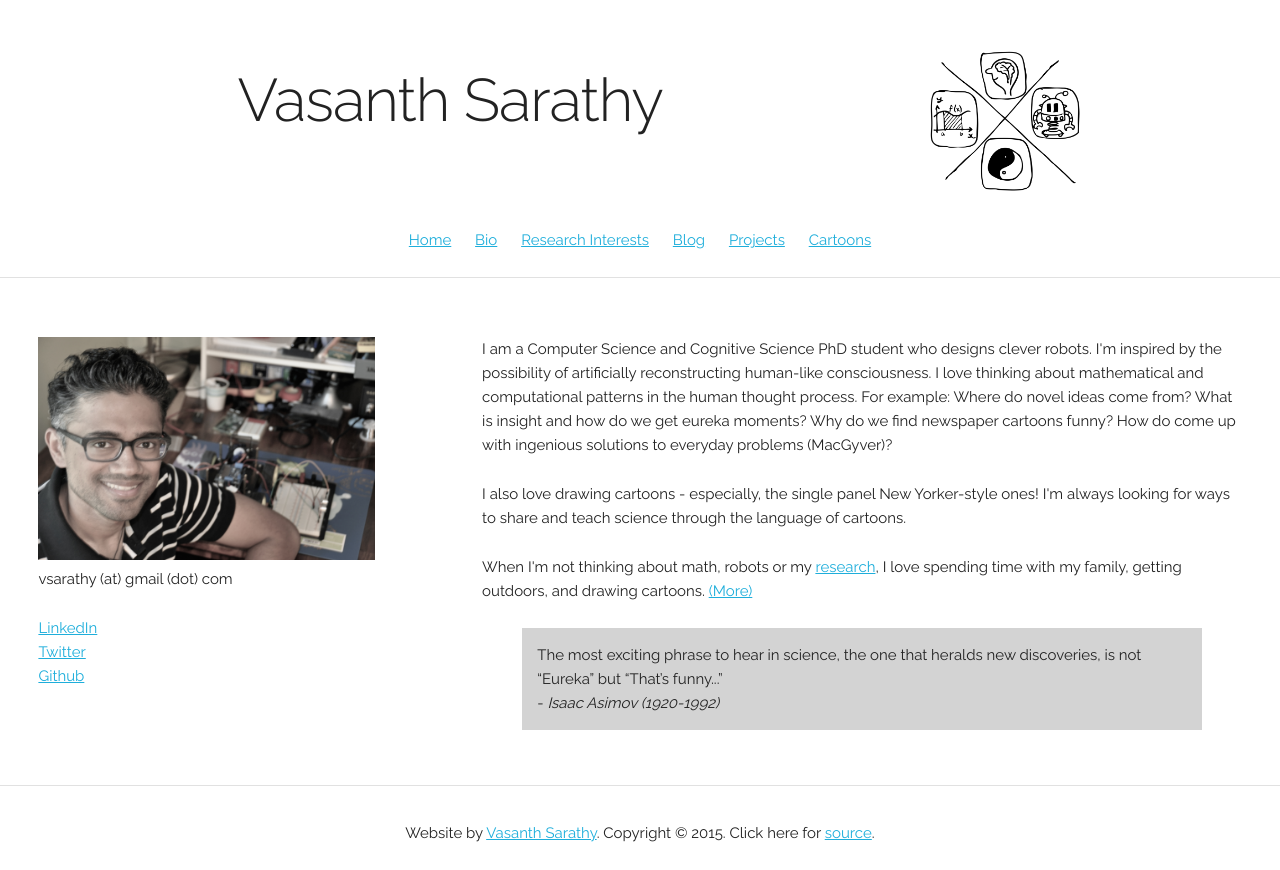
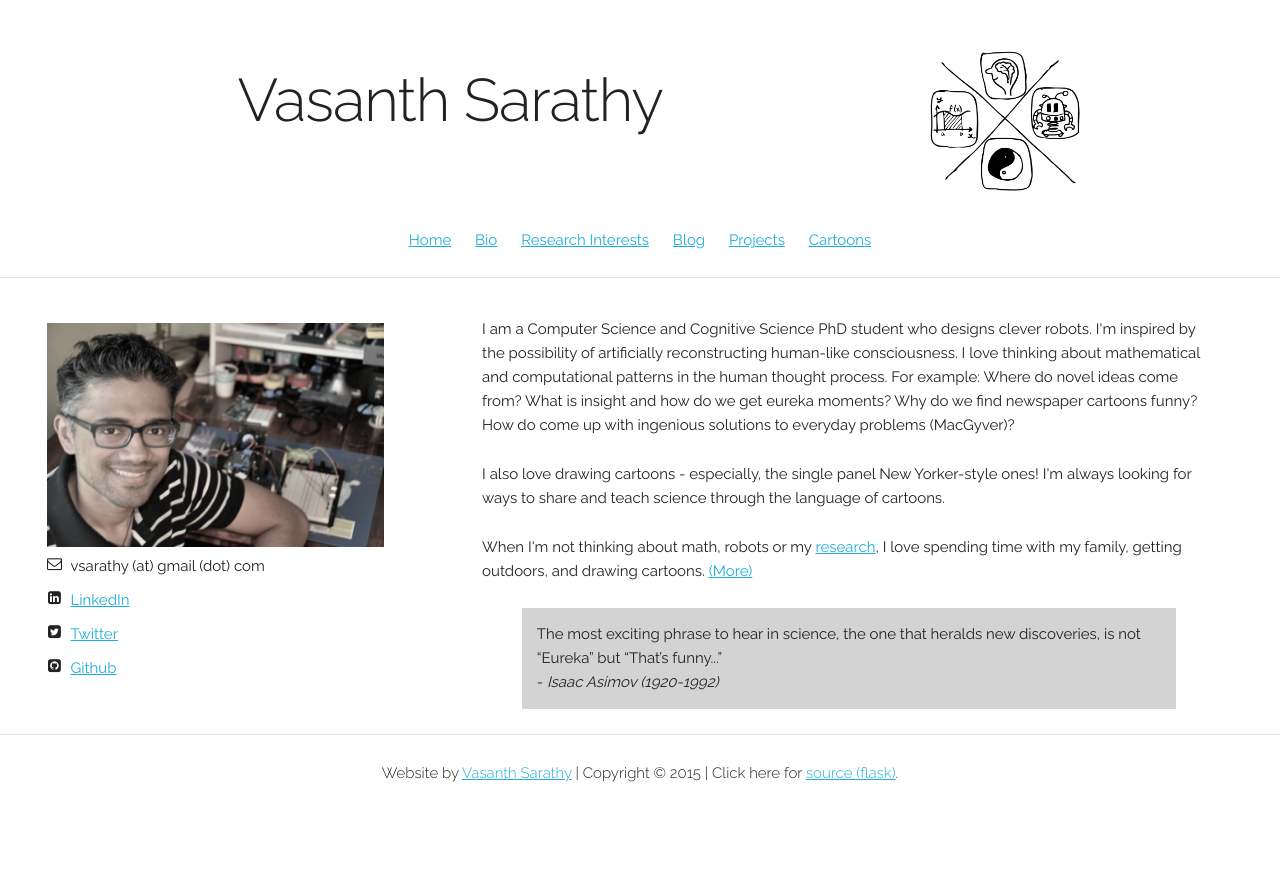
Before and after one commit to vasanthsarathy/vsarathy.com-flask, a Flask app: page / in a window 1280 px wide. After the commit the page ends 782 px from the top, so only its background shows below. Run offline with Flask 2, Linux system fonts and the light colour scheme; some libraries are stand-ins or nearby versions.

Commit message:
added bio page, icon fonts and realigned

```diff
--- a/app.py
+++ b/app.py
@@ -16,8 +16,12 @@ HOSTING_DOMAIN = 'http://vsarathy.com/'
 def index():
     return render_template('index.html')
 
+@app.route('/bio.html')
+def bio():
+    return render_template('bio.html')
+
 @app.route('/research.html')
-def contact():
+def research():
     return render_template('research.html')
 
 @app.errorhandler(404)
--- a/static/css/skeleton.css
+++ b/static/css/skeleton.css
@@ -434,3 +434,8 @@ author: Vasanth Sarathy;
   display: inline;
   padding: 10px;
 }
+
+/* Social icons */
+#social li {
+  list-style-type: none;
+}
--- a/templates/base.html
+++ b/templates/base.html
@@ -26,6 +26,9 @@
 			<!-- Favicon
 			–––––––––––––––––––––––––––––––––––––––––––––––––– -->
 			<link rel="shortcut icon" href="http://faviconist.com/icons/51deba08fb76ec56dd1fa7087f04b6dd/favicon.ico" />
+
+			<link rel="stylesheet" href="//maxcdn.bootstrapcdn.com/font-awesome/4.3.0/css/font-awesome.min.css">
+
 		{% endblock %}
 	</head>
 	<body>
@@ -41,20 +44,16 @@
 			</div>
 
 			<div class="row" id ="menu" style="text-align: center" >
-<!-- 				<div class="twelve columns offset-by-two" id="menu"> -->
 				<ul>
 					<li><a href="/">Home</a></li>
-						<li><a href="/">Bio</a></li>
+					<li><a href="/bio.html">Bio</a></li>
 					<li><a href="/research.html">Research Interests</a></li>
 					<li><a href="/">Blog</a></li>
 					<li><a href="/">Projects</a></li>
 					<li><a href="/">Cartoons</a></li>
 				</ul>
 			</div>
-
-				</div>
-			</div>
-			<hr style= "margin-top: 0px; margin-bottom: 20px">
+			<hr style= "margin-top: 0%; margin-bottom: 0%">
 		</header>
 
 		{% block content %}
@@ -62,10 +61,10 @@
 	</body>
 	<footer>
 		<div class="row" style="text-align: center">
-			<hr>
-    		<p>
-    			Website by <a href="http://vsarathy.com">Vasanth Sarathy</a>. Copyright © 2015. Click here for <a href="https://github.com/vasanthsarathy/vsarathy.com-flask">source</a>.
-    		</p>
+			<hr style= "margin-top: 0%; margin-bottom: 2%">
+    		<h6>
+    			Website by <a href="http://vsarathy.com">Vasanth Sarathy</a> | Copyright © 2015 | Click here for <a href="https://github.com/vasanthsarathy/vsarathy.com-flask">source (flask)</a>.
+    		</h6>
     	</div>
 	</footer>
 </html>
--- a/templates/index.html
+++ b/templates/index.html
@@ -1,14 +1,18 @@
 {% extends 'base.html' %}
 {% block content %}
 	<div class="row">
-    	<div class="four columns" style="padding-left: 3%; padding-top: 3%" >
-        	<img src="/static/images/profile_pic_bw.JPG"  style="width:95%">
-        	<p> vsarathy (at) gmail (dot) com <p>
-        	<p> <a href="https://www.linkedin.com/in/vasanthsarathy">LinkedIn</a> <br>
-            <a href="https://twitter.com/vasanthsarathy">Twitter</a>  <br>
-            <a href="https://github.com/vasanthsarathy">Github</a>  </p>
-      	</div>
-      	<div class="eight columns" style="padding-top: 3%; padding-right: 3%; padding-left: 3%" >
+
+      <div class="four columns" id ="social" style="padding-left: 3%; padding-top: 3.5%" >
+        <img src="/static/images/profile_pic_bw.JPG"  style="width:95%; padding-left: 2.5%"> <br>
+        <ul class="fa-ul">
+          <li><i class="fa-li fa fa-envelope-o"></i>vsarathy (at) gmail (dot) com</li>
+          <li><i class="fa-li fa fa-linkedin-square"></i><a href="https://www.linkedin.com/in/vasanthsarathy">LinkedIn</a></li>
+          <li><i class="fa-li fa fa-twitter-square"></i><a href="https://twitter.com/vasanthsarathy">Twitter</a></li>
+          <li><i class="fa-li fa fa-github-square"></i><a href="https://github.com/vasanthsarathy">Github</a></li>
+        </ul>
+      </div>
+
+      	<div class="eight columns" style="padding-top: 3%; padding-right: 5%; padding-left: 3%" >
         	<p>I am a Computer Science and Cognitive Science PhD student who designs clever robots. I'm inspired by the possibility of artificially reconstructing human-like consciousness. I love thinking about mathematical and computational patterns in the human thought process. For example: Where do novel ideas come from? What is insight and how do we get eureka moments? Why do we find newspaper cartoons funny? How do come up with ingenious solutions to everyday problems (MacGyver)? </p>
 
         	<p>I also love drawing cartoons - especially, the single panel New Yorker-style ones! I'm always looking for ways to share and teach science through the language of cartoons. </p>
--- a/templates/research.html
+++ b/templates/research.html
@@ -19,8 +19,8 @@
     <p>Here are some topics I am currently exploring: </p>
 
     <ol>
-      <li> <u>Mathematics</u> - Bayesian Causal Models, Logics, Bifurcation and Catastrophe Theory, Knot Theory, Information Theory</li>
-      <li> <u>Computer Science</u> -  Probabilistic and Causal Reasoning, Causal Models, Reinforcement Learning</li>
+      <li> <u>Mathematics</u> - Bayesian Causal Models, Probabilistic Reasoning, Logics and Graph Theory</li>
+      <li> <u>Computer Science</u> -  AI, Qualitative Reasoning and Reinforcement Learning</li>
       <li> <u>Cognitive Science/Psychology</b></u> - Learning Strategies, Pattern Recognition, Decision-Making</li>
       <li> <u>Philosophy</u> - Causality</li>
       <li> <u>Neuroscience</u> - Perception, Ideasthesia and Synesthesia</li>
```
Also changed, not shown: templates/bio.html (added, +13 -0 lines), static/images/social-18-linked-in.png (added), static/images/social-22-github.png (added), static/images/social-32-twitter.png (added), static/images/social-40-e-mail.png (added). Lines whose indentation alone changed are shown as unchanged.
